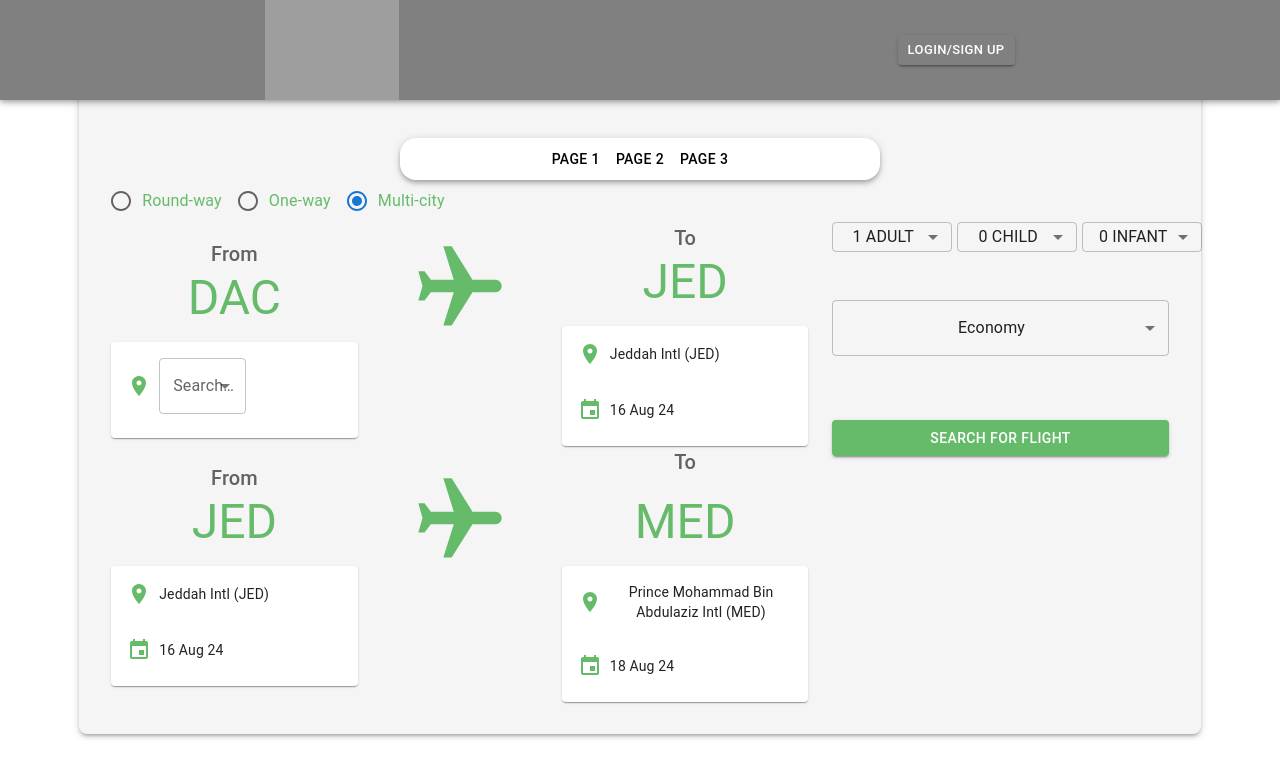
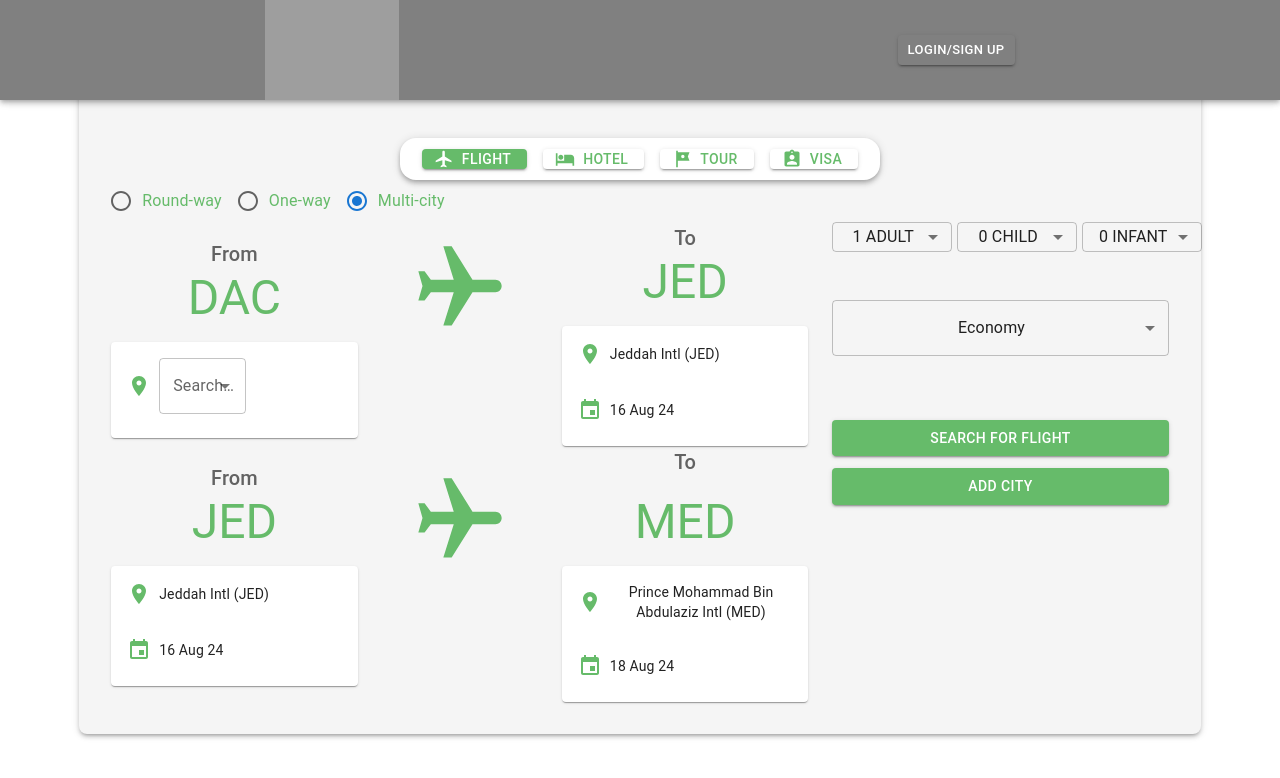
Before and after one commit to Biddut-Roy/Travel-agency, a React (Vite) app: page / in a window 1280 px wide. Shown: the top 778 px of the page. Built offline with nearby package versions, Linux system fonts and the light colour scheme; grey boxes are pictures that could not be loaded.

Commit message:
nav button complete

```diff
--- a/src/component/FlightSearchSection.jsx
+++ b/src/component/FlightSearchSection.jsx
@@ -75,8 +75,30 @@ const FlightSearchSection = () => {
               </FormControl>
             </Grid>
             <Grid item xs={12} sx={{ mt: 2 }}>
-              <Button variant="contained" fullWidth sx={{ bgcolor: "#66BB6A" }}>
+              <Button
+                variant="contained"
+                fullWidth
+                sx={{
+                  bgcolor: "#66BB6A",
+                  "&:hover": {
+                    bgcolor: "#66BB6A",
+                  },
+                }}
+              >
                 Search for Flight
+              </Button>
+              <Button
+                variant="contained"
+                fullWidth
+                sx={{
+                  mt: "12px",
+                  bgcolor: "#66BB6A",
+                  "&:hover": {
+                    bgcolor: "#66BB6A",
+                  },
+                }}
+              >
+                Add City
               </Button>
             </Grid>
           </form>
--- a/src/component/Nav.jsx
+++ b/src/component/Nav.jsx
@@ -1,11 +1,19 @@
 import { AppBar, Box, Button, Container, Toolbar } from "@mui/material";
+import FlightIcon from "@mui/icons-material/Flight";
+import HotelIcon from "@mui/icons-material/Hotel";
+import TourIcon from "@mui/icons-material/Tour";
+import VisaIcon from "@mui/icons-material/AssignmentInd";
+import { useState } from "react";
 
-const pages = ["Page 1", "Page 2", "Page 3"]; // Example pages
+const pages = [
+  { name: "FLIGHT", icon: <FlightIcon /> },
+  { name: "HOTEL", icon: <HotelIcon /> },
+  { name: "TOUR", icon: <TourIcon /> },
+  { name: "VISA", icon: <VisaIcon /> },
+];
 
 function Nav() {
-  const handleCloseNavMenu = () => {
-    // Your logic for closing the navigation menu
-  };
+  const [activePage, setActivePage] = useState("FLIGHT");
 
   return (
     <AppBar
@@ -32,21 +40,28 @@ function Nav() {
           <Box
             sx={{
               display: "flex",
-              justifyContent: "center",
+              justifySpace: "between",
               alignItems: "center",
               flexGrow: 1,
+              gap: 2,
             }}
           >
             {pages.map((page) => (
               <Button
-                key={page}
-                onClick={handleCloseNavMenu}
+                variant="contained"
+                key={page.name}
+                startIcon={page.icon}
                 sx={{
-                  color: "black",
-                  height: "16px",
+                  bgcolor: activePage === page.name ? "#66BB6A" : "white",
+                  height: "20px",
+                  "&:hover": {
+                    bgcolor: "#66BB6A",
+                  },
+                  color: activePage === page.name ? "white" : "#66BB6A",
                 }}
+                onClick={() => setActivePage(page.name)}
               >
-                {page}
+                {page.name}
               </Button>
             ))}
           </Box>
```
